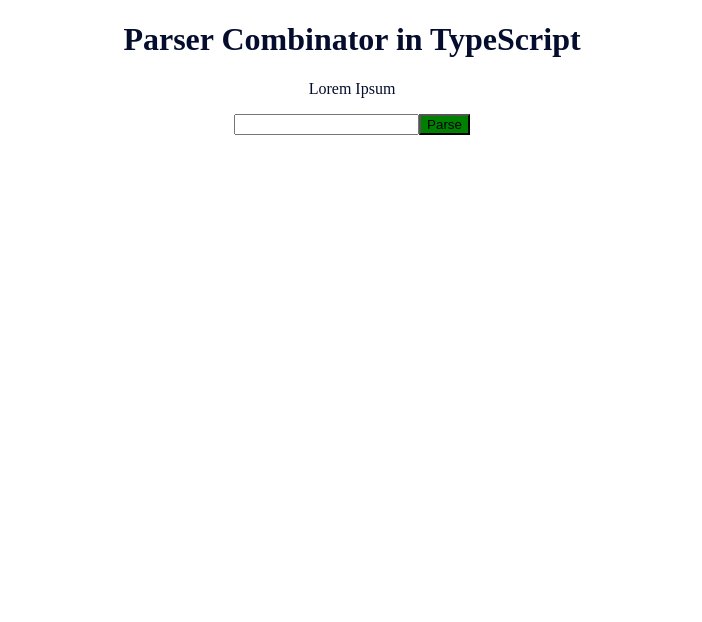
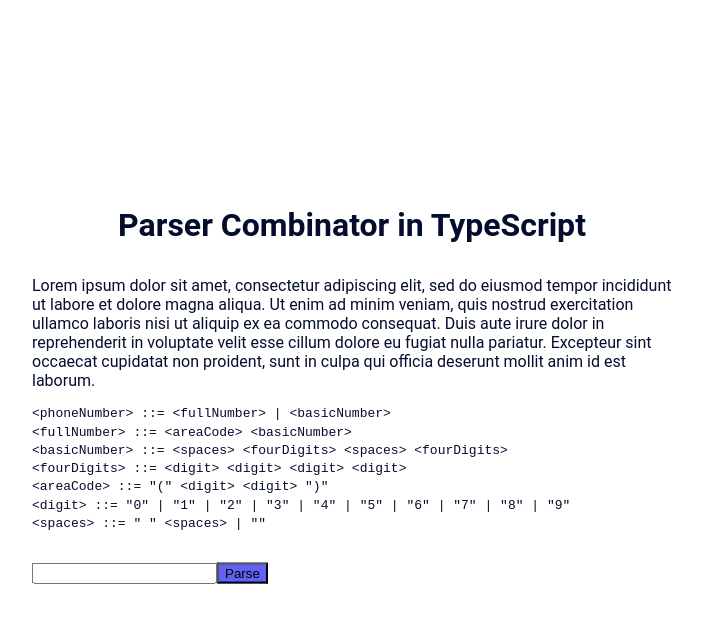
Before and after one commit to Oyoshi/parser-combinator-pgs-demo, a React (Create React App) app: page / in a window 1280 px wide. Shown: the top 622 px of the page, without its empty margins (288-990 px from the left). Built offline with nearby package versions, Linux system fonts and the light colour scheme.

Commit message:
feat: enhance layout stylings

```diff
--- a/src/App.tsx
+++ b/src/App.tsx
@@ -2,22 +2,52 @@
 import Section from "components/section";
 import Input from "components/input";
 import Button from "components/button";
+import { log } from "utils/logger";
 
-const log = (...args: any) => console.log(...args);
+import styled from "styled-components";
+
+const Container = styled.div`
+  position: absolute;
+  top: 50%;
+  left: 50%;
+  transform: translate(-50%, -50%);
+  width: 50%;
+`;
 
 const App = () => (
-  <>
+  <Container>
     <Header>
       <h1>Parser Combinator in TypeScript</h1>
     </Header>
     <Section>
-      <p>Lorem Ipsum</p>
+      <p>
+        Lorem ipsum dolor sit amet, consectetur adipiscing elit, sed do eiusmod
+        tempor incididunt ut labore et dolore magna aliqua. Ut enim ad minim
+        veniam, quis nostrud exercitation ullamco laboris nisi ut aliquip ex ea
+        commodo consequat. Duis aute irure dolor in reprehenderit in voluptate
+        velit esse cillum dolore eu fugiat nulla pariatur. Excepteur sint
+        occaecat cupidatat non proident, sunt in culpa qui officia deserunt
+        mollit anim id est laborum.
+      </p>
+      <code>{"<phoneNumber> ::= <fullNumber> | <basicNumber>"}</code>
+      <code>{"<fullNumber> ::= <areaCode> <basicNumber>"}</code>
+      <code>
+        {"<basicNumber> ::= <spaces> <fourDigits> <spaces> <fourDigits>"}
+      </code>
+      <code>{"<fourDigits> ::= <digit> <digit> <digit> <digit>"}</code>
+      <code>{'<areaCode> ::= "(" <digit> <digit> ")"'}</code>
+      <code>
+        {
+          '<digit> ::= "0" | "1" | "2" | "3" | "4" | "5" | "6" | "7" | "8" | "9"'
+        }
+      </code>
+      <code>{'<spaces> ::= " " <spaces> | ""'}</code>
     </Section>
     <Section>
       <Input />
       <Button onClick={() => log("hello", "there")}>Parse</Button>
     </Section>
-  </>
+  </Container>
 );
 
 export default App;
--- a/src/components/button.tsx
+++ b/src/components/button.tsx
@@ -1,7 +1,7 @@
 import styled from "styled-components";
 
 const Button = styled.button`
-  background-color: green;
+  background-color: #6161f3;
 `;
 
 export default Button;
--- a/src/components/section.tsx
+++ b/src/components/section.tsx
@@ -1,7 +1,13 @@
 import styled from "styled-components";
 
 const Section = styled.section`
-  text-align: center;
+  text-align: left;
+  margin: 2em 0;
+
+  > code {
+    display: block;
+    margin: 0.25em 0;
+  }
 `;
 
 export default Section;
--- a/src/theme/global-style.ts
+++ b/src/theme/global-style.ts
@@ -6,6 +6,7 @@
     padding: 0;
     background-color: ${({ theme }) => theme.background};
     color: ${({ theme }) => theme.primary};
+    font-family: "Roboto", sans-serif;
   }
 `;
 
--- /dev/null
+++ b/src/utils/logger.ts
@@ -0,0 +1 @@
+export const log = (...args: any) => console.log(...args);
```
